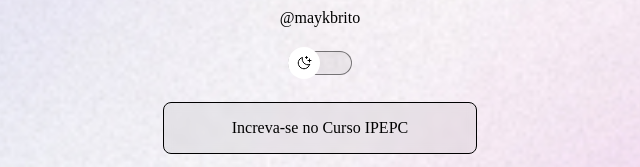
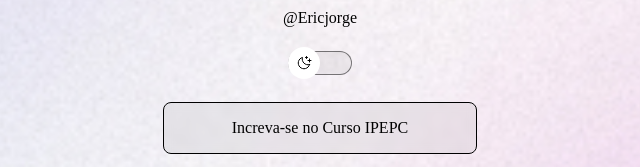
Before and after one commit to Eric1568/devlinks-aula, a plain HTML site: page index.html in a window 1280 px wide. Shown: the part 426-593 px from the top of the page, 320-960 px from the left. Drawn offline with nearby package versions, Linux system fonts and the light colour scheme.

Commit message:
Correção do @

```diff
--- a/index.html
+++ b/index.html
@@ -13,7 +13,7 @@
           src="./assets/avatar.png"
           alt="Foto do Mayk Brito usando uma camisa preta, com óculos e um fundo azul por trás."
         />
-        <p>@maykbrito</p>
+        <p>@Ericjorge</p>
         <div id="switch">
           <button title="Botão Switch" onclick="toogleMode()"></button>
           <span></span>
```
